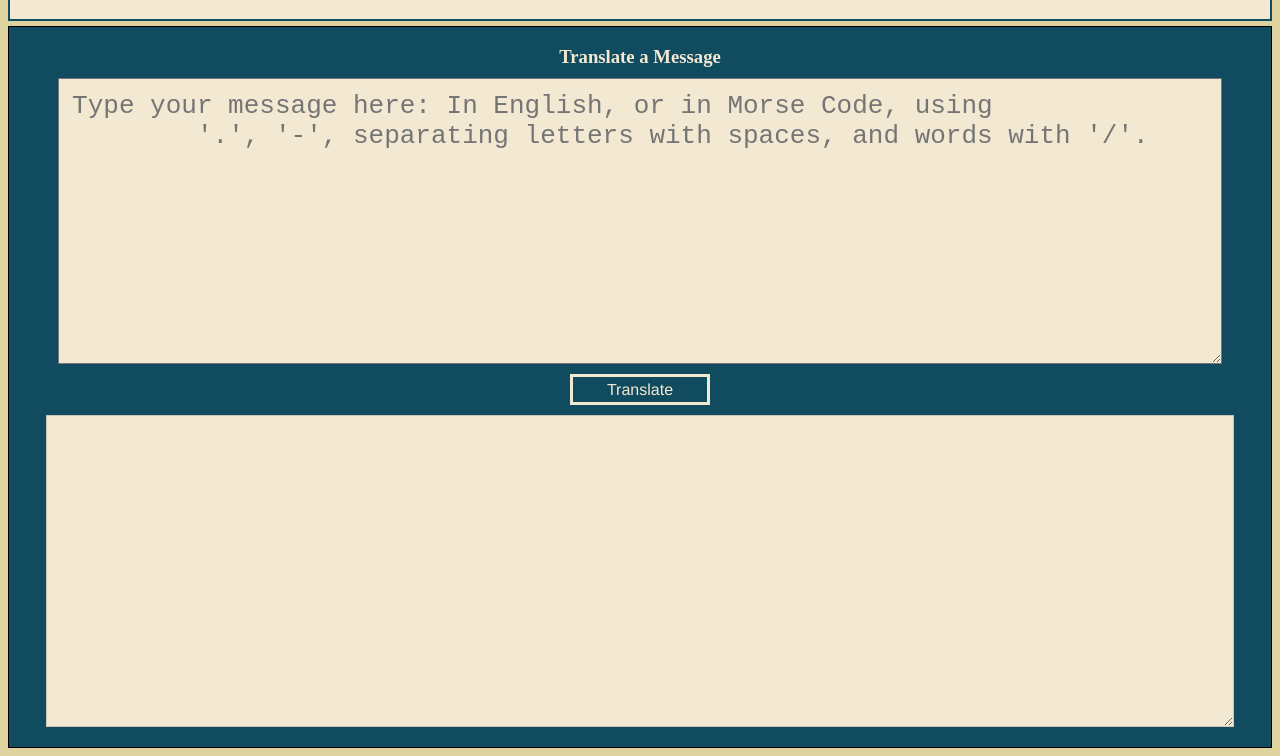
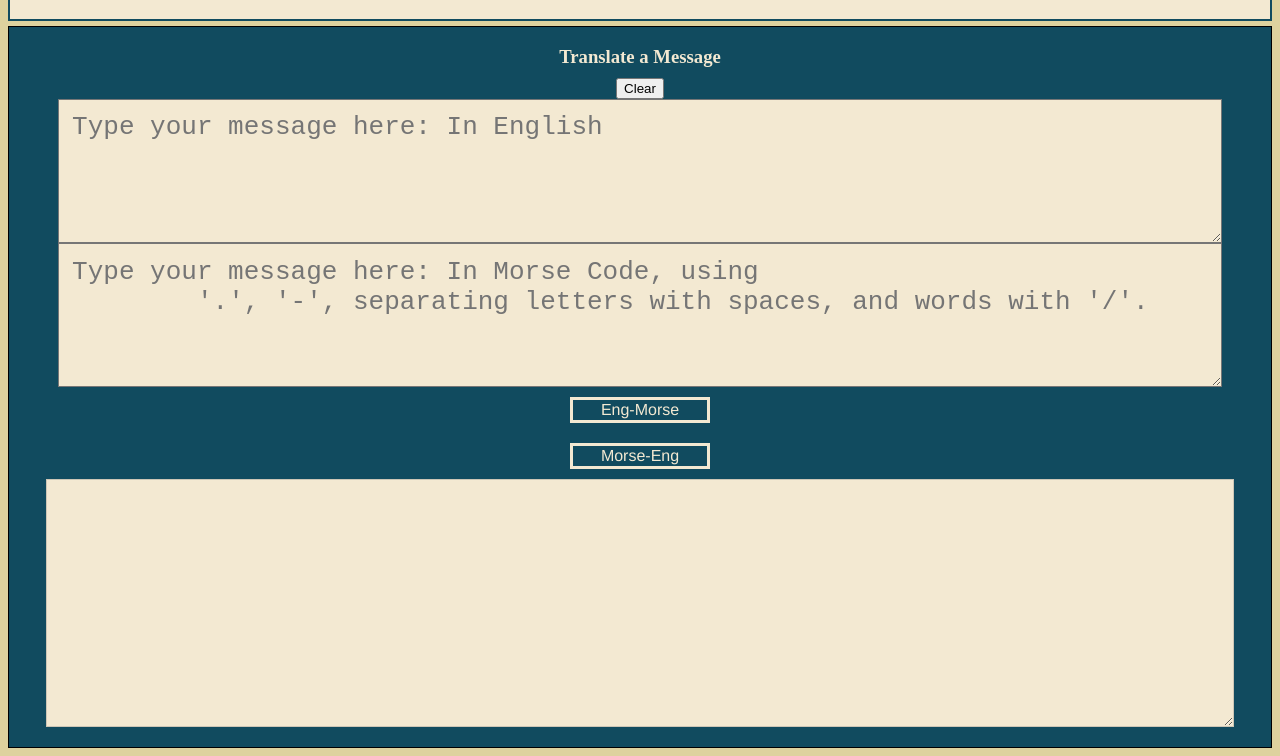
Before and after one commit to sebzo65/projectMorseCodeTranslator-TDD, a website: page index.html in a window 1280 px wide. Shown: the part 73-829 px from the top of the page. Drawn offline with Linux system fonts and the light colour scheme.

Commit message:
Finished creating the translation functionality for the morse code input fields which translate from English into Morse Code and from Morse Code into English, as well as creating a clear button and adding DOM interactivity with the click events.

```diff
--- a/index.html
+++ b/index.html
@@ -14,13 +14,20 @@
     </header>
     <section class="form">
       <h3 class="form__title">Translate a Message</h3>
-      <label for="form__input"></label>
+      <button class="form__button">Clear</button>
+      <label for="form__input--Eng"></label>
       <textarea
-        class="form__input"
-        placeholder="Type your message here: In English, or in Morse Code, using
+        class="form__input--Eng"
+        placeholder="Type your message here: In English"
+      ></textarea>
+      <label for="form__input--Morse"></label>
+      <textarea
+        class="form__input--Morse"
+        placeholder="Type your message here: In Morse Code, using
         '.', '-', separating letters with spaces, and words with '/'."
       ></textarea>
-      <button class="form__button">Translate</button>
+      <button class="form__button--EngToMorse">Eng-Morse</button>
+      <button class="form__button--MorseToEng">Morse-Eng</button>
       <label for="form__output"></label>
       <textarea class="form__output" disabled></textarea>
     </section>
```
Also changed, not shown: dist/css/main.css, dist/js/experiment.js (added), dist/js/scripts.js, dist/js/scripts.test.js, dist/scss/form.scss.
